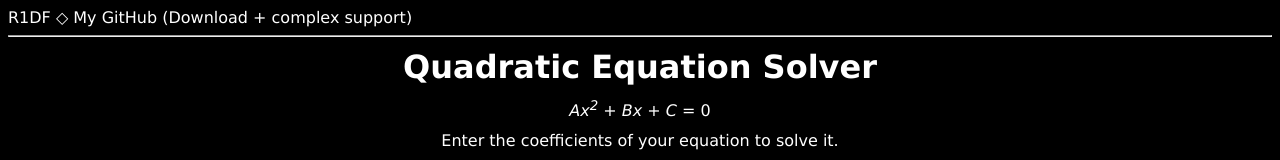
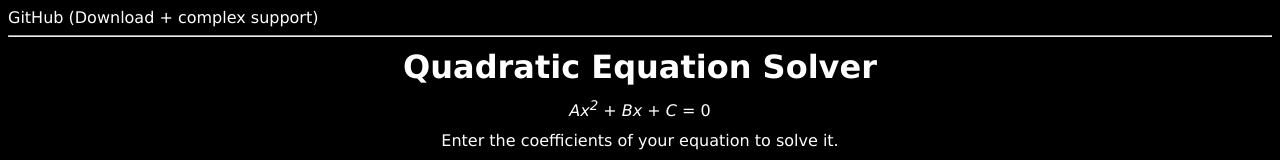
Before and after one commit to R1DF/Quadratic-Equation-Solver-Online, a plain HTML site: page index.html in a window 1280 px wide. Shown: the top 160 px of the page. Drawn offline with Linux system fonts and the light colour scheme.

Commit message:
Update index.html

```diff
--- a/index.html
+++ b/index.html
@@ -7,8 +7,7 @@
     <body>
         <div class="push-left">
             <span>
-                <a href="https://r1df.github.io">R1DF</a> &#9671;
-                <a href="https://github.com/R1DF" id="github">My GitHub</a> <a href="https://github.com/R1DF/QuadraticEquationSolver3/releases">(Download + complex support)</a>
+                <a href="https://github.com/R1DF" id="github">GitHub</a> <a href="https://github.com/R1DF/QuadraticEquationSolver3/releases">(Download + complex support)</a>
             </span>
         </div>
         <hr>
```
